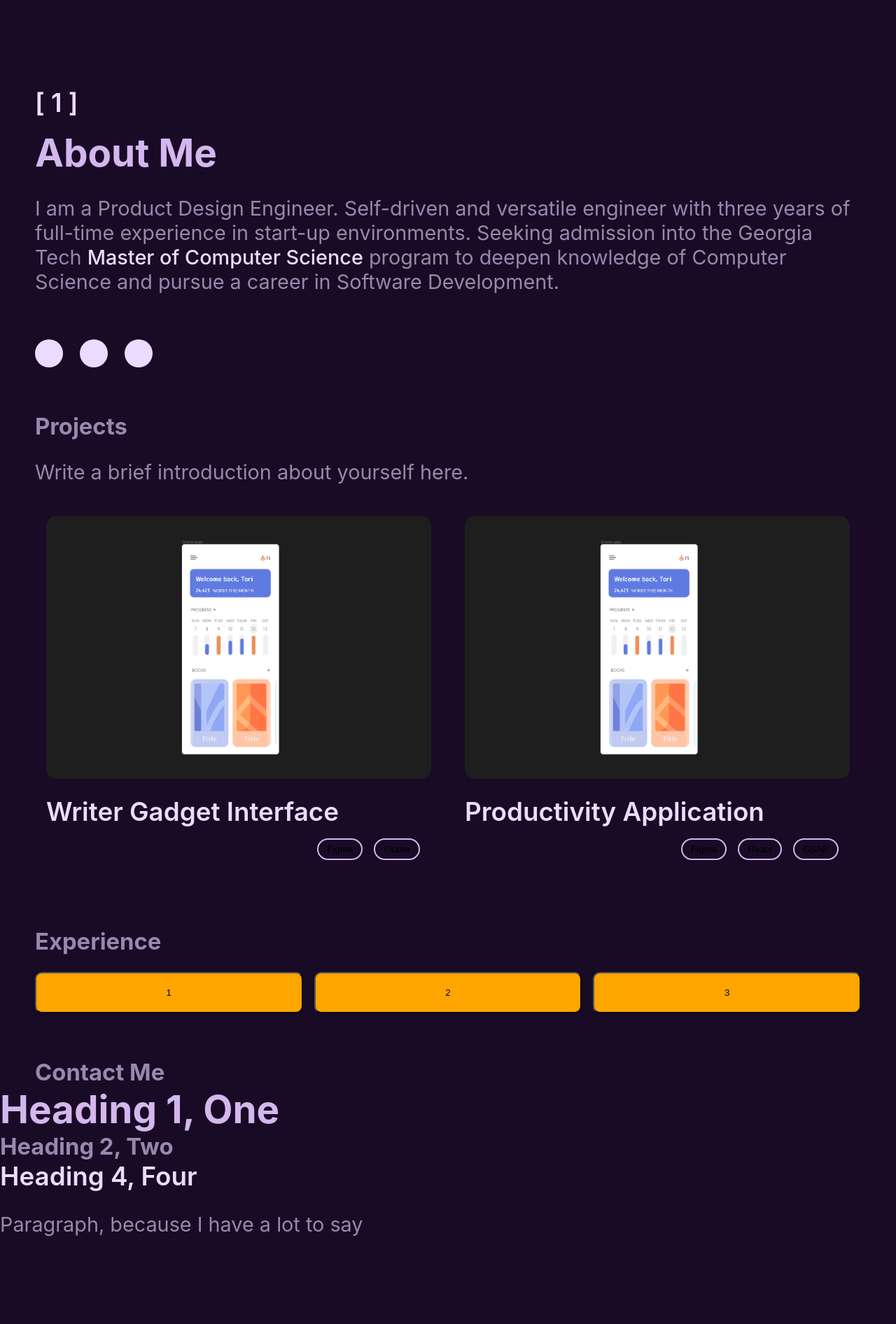
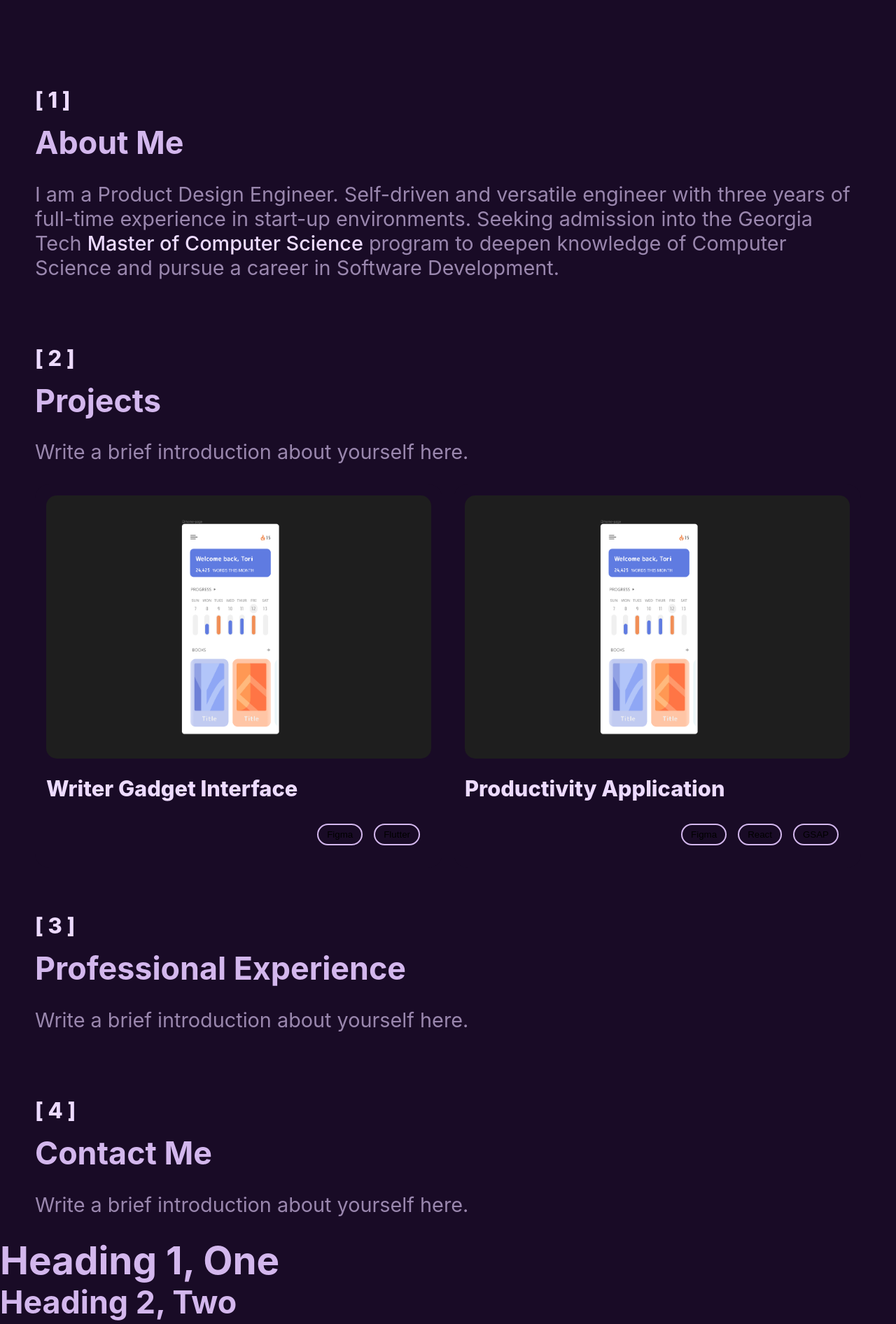
Before and after one commit to colleennicole223/colleennicole-website, a React (Vite) app: page / in a window 1280 px wide. Shown: the part 740-2632 px from the top of the page at 70% size. Before the commit the page ends 2536 px from the top, so only its background shows below. Built offline with nearby package versions, Linux system fonts and the light colour scheme.

Commit message:
Updated styling for each section

```diff
--- a/src/App.jsx
+++ b/src/App.jsx
@@ -33,10 +33,13 @@ function App() {
         <Experience />
         <Contact />
         </div>
+
+
+
         <h1>Heading 1, One</h1>
         <h2>Heading 2, Two</h2>
         <h4>Heading 4, Four</h4>
-        <p>Paragraph, because I have a lot to say</p>
+        <p>Paragraph, <span className='highlight'>because</span> I have a lot to say</p>
       </div>
     </>
   )
--- a/src/components/About.jsx
+++ b/src/components/About.jsx
@@ -7,16 +7,16 @@ const About = () => {
         <div className="section-content">
             <div className="aboutContent">
             <h4>[ 1 ]</h4>
-            <h1>About Me</h1>
+            <h2>About Me</h2>
             <p>
                 I am a Product Design Engineer.
                 Self-driven and versatile engineer with three years of full-time experience in start-up environments. Seeking admission into the Georgia Tech <span className="highlight">Master of Computer Science</span> program to deepen knowledge of Computer Science and pursue a career in Software Development.
             </p>
-            <div className='socialIcons'>
+            {/* <div className='socialIcons'>
                 <div className='socialIcon'></div>
                 <div className='socialIcon'></div>
                 <div className='socialIcon'></div>
-            </div>
+            </div> */}
         </div>
       </div>
     </section>
--- a/src/components/Contact.jsx
+++ b/src/components/Contact.jsx
@@ -4,7 +4,9 @@ const Contact = () => {
   return (
     <section id="contact">
       <div className="section-content">
+        <h4>[ 4 ]</h4>
         <h2>Contact Me</h2>
+        <p>Write a brief introduction about yourself here.</p>
       </div>
     </section>
   )
--- a/src/components/Experience.jsx
+++ b/src/components/Experience.jsx
@@ -4,12 +4,9 @@ const Experience = () => {
   return (
     <section id="experience">
       <div className="section-content">
-        <h2>Experience</h2>
-        <div className="projectTiles">
-          <button className='dropdown'>1</button>
-          <button className='dropdown'>2</button>
-          <button className='dropdown'>3</button>
-        </div>
+        <h4>[ 3 ]</h4>
+        <h2>Professional Experience</h2>
+        <p>Write a brief introduction about yourself here.</p>
       </div>
     </section>
   )
--- a/src/components/Hero.jsx
+++ b/src/components/Hero.jsx
@@ -13,7 +13,7 @@ const Hero = () => {
         </video> */}
         {/* <h4> hello, my name is</h4> */}
         <h1 >COLLEEN</h1>
-        <h2> DESIGNER, ENGINEER, & PROJECT COORDINATOR</h2>
+        <h3> DESIGNER, ENGINEER, & PROJECT COORDINATOR</h3>
         <h1>FULTON</h1>
         {/* <h4>welcome to my portfolio</h4> */}
       <div className="heroFooter"></div>
--- a/src/components/Projects.jsx
+++ b/src/components/Projects.jsx
@@ -7,6 +7,7 @@ const Projects = () => {
   return (
     <section id="projects" >
       <div className="section-content">
+        <h4>[ 2 ]</h4>
         <h2>Projects</h2>
         <p>Write a brief introduction about yourself here.</p>
 
--- a/src/index.css
+++ b/src/index.css
@@ -38,16 +38,23 @@ h1{
 }
 
 h2{
+  color: var(--header-color);
+  font-size: calc(1vw + 32px);
+  margin: 0px;
+}
+
+h3{
   color: var(--text-color);
   font-size: calc(1vw + 20px);
   margin: 0px;
 }
 
 h4 {
-  font-size: calc(1vw + 24px);
-  font-weight: 600;
+  font-size: calc(1vw + 18px);
+  font-weight: 800;
   color: var(--accent-color);
   margin: 0px;
+  margin-bottom: 16px;
 }
 
 .highlight {
@@ -168,10 +175,6 @@ p {
     flex-direction: column;
     align-items: flex-start;
   }
-
-    #about h4 {
-      margin-bottom: 16px;
-    }
 
   .socialIcons{
     display: flex;
```
